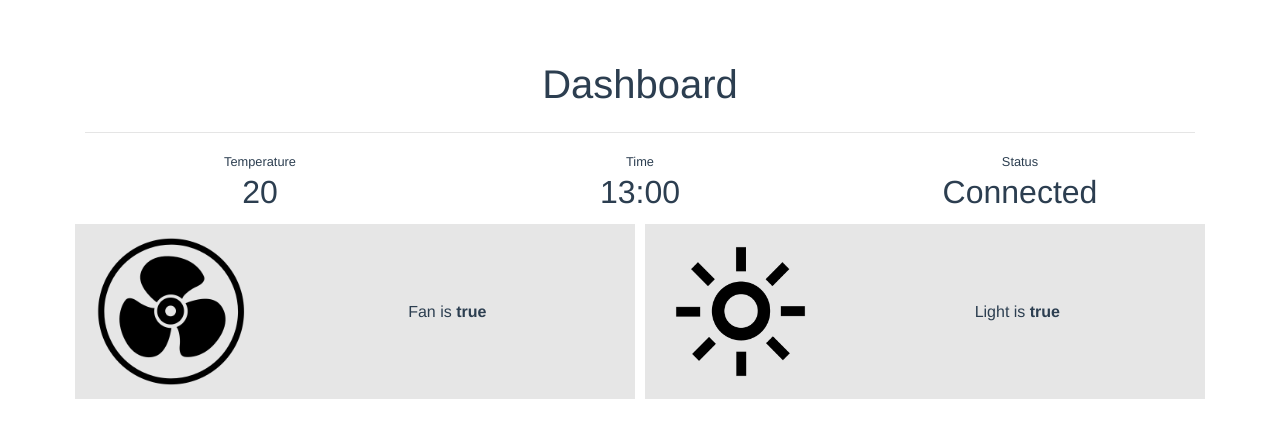
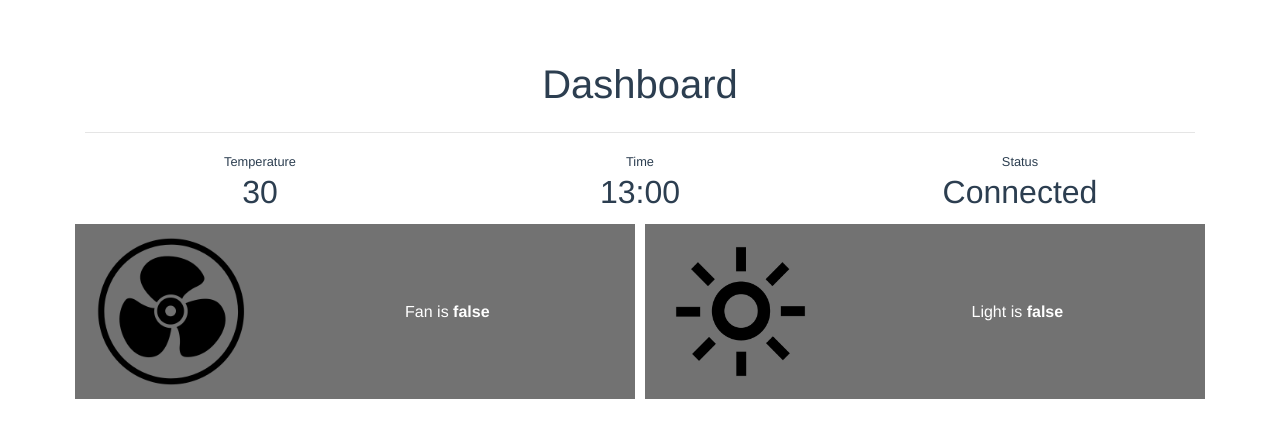
Before and after one commit to phwt/Dashboard, a Vue app: page / in a window 1280 px wide. Shown: the top 438 px of the page. Built offline with nearby package versions, Linux system fonts and the light colour scheme.

Commit message:
add isOff class

```diff
--- a/src/App.vue
+++ b/src/App.vue
@@ -9,13 +9,11 @@
       </div>
 
       <div class="row">
-        <data-card name="Temperature" value="20"/>
-        <data-card name="Time" value="13:00"/>
-        <data-card name="Status" value="Connected"/>
+        <data-card v-for="data in dataCollection" :key="data.name" :name="data.name" :value="data.value"/>
       </div>
+
       <div class="row">
-        <control-card device="Fan" :isOn="true" :image="require('./assets/fan.png')"/>
-        <control-card device="Light" :isOn="true" :image="require('./assets/light.png')"/>
+        <control-card v-for="device in deviceCollection" :key="device.device" :device="device.device" :isOn="device.isOn" :image="device.image"/>
       </div>
 
     </div>
@@ -27,7 +25,20 @@ import DataCard from '@/components/DataCard'
 import ControlCard from '@/components/ControlCard'
 export default {
   name: 'app',
-  components: {DataCard, ControlCard}
+  components: {DataCard, ControlCard},
+  data () {
+    return {
+      dataCollection: [
+        {name: 'Temperature', value: 30},
+        {name: 'Time', value: '13:00'},
+        {name: 'Status', value: 'Connected'}
+      ],
+      deviceCollection: [
+        {device: 'Fan', isOn: false, image: require('./assets/fan.png')},
+        {device: 'Light', isOn: false, image: require('./assets/light.png')},
+      ]
+    }
+  }
 }
 </script>
 
--- a/src/components/ControlCard.vue
+++ b/src/components/ControlCard.vue
@@ -1,6 +1,6 @@
 <template>
   <div class="control-card col-12 col-md-6 p-1">
-    <div class="row wrapper">
+    <div :class="['row wrapper', {'isOff': !isOn}]">
       <div class="col-4">
         <img class="w-100" :src="image" alt="">
       </div>
@@ -35,4 +35,9 @@ export default {
   justify-content: center;
   align-items: center;
 }
+
+.isOff {
+  background: #727272!important;
+  color: #fff;
+}
 </style>
```
